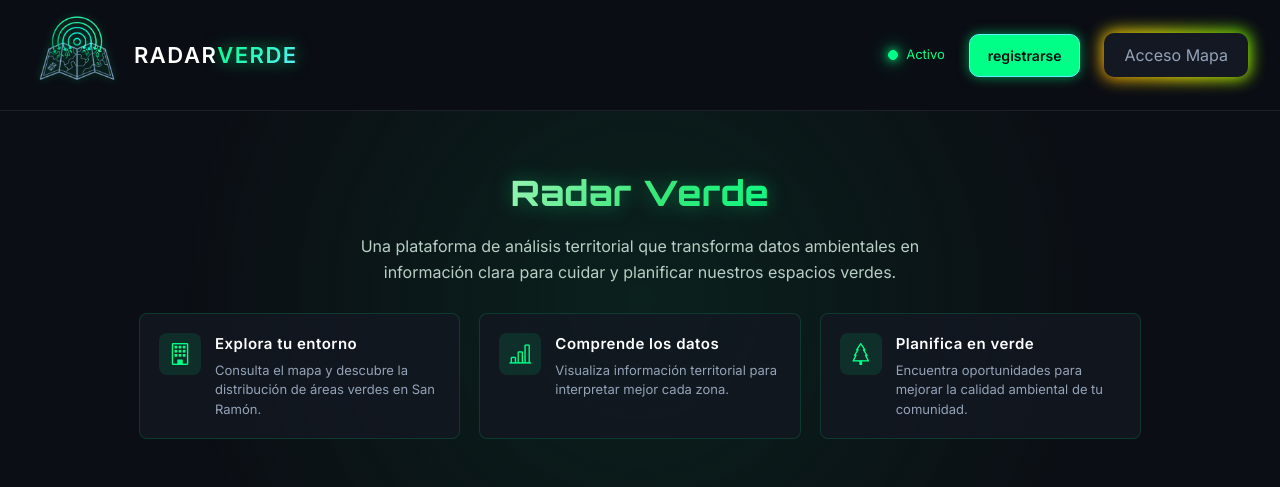
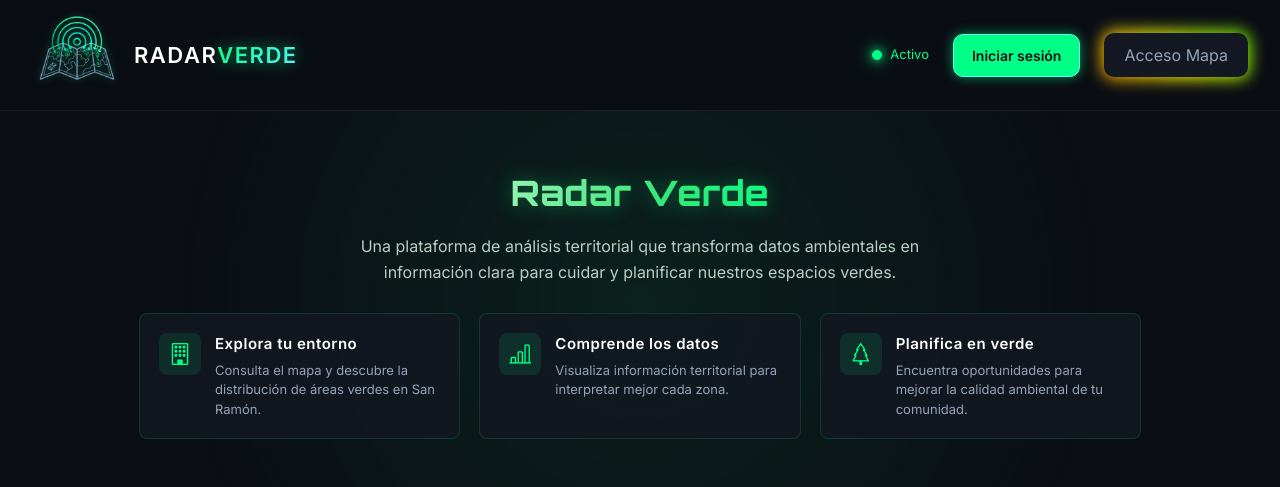
Before and after one commit to kagekaoo942/RadarVerde, a Flask app: page / in a window 1280 px wide. Shown: the top 487 px of the page. Run offline with Flask 3, Linux system fonts and the light colour scheme.

Commit message:
terminar

```diff
--- a/templates/index.html
+++ b/templates/index.html
@@ -31,7 +31,7 @@
                 <span id="indicador-estado" class="circulo-estado"></span>
                 <span class="texto-estado">Comprobando...</span>
             </div>
-            <a href="{{ url_for('login') }}" class="btn-login">registrarse</a>
+            <a href="{{ url_for('login') }}" class="btn-login">Iniciar sesión</a>
             <a href="{{ url_for('mapa') }}" class="btn-mapa">Acceso Mapa</a>
         </nav>
     </header>
```
